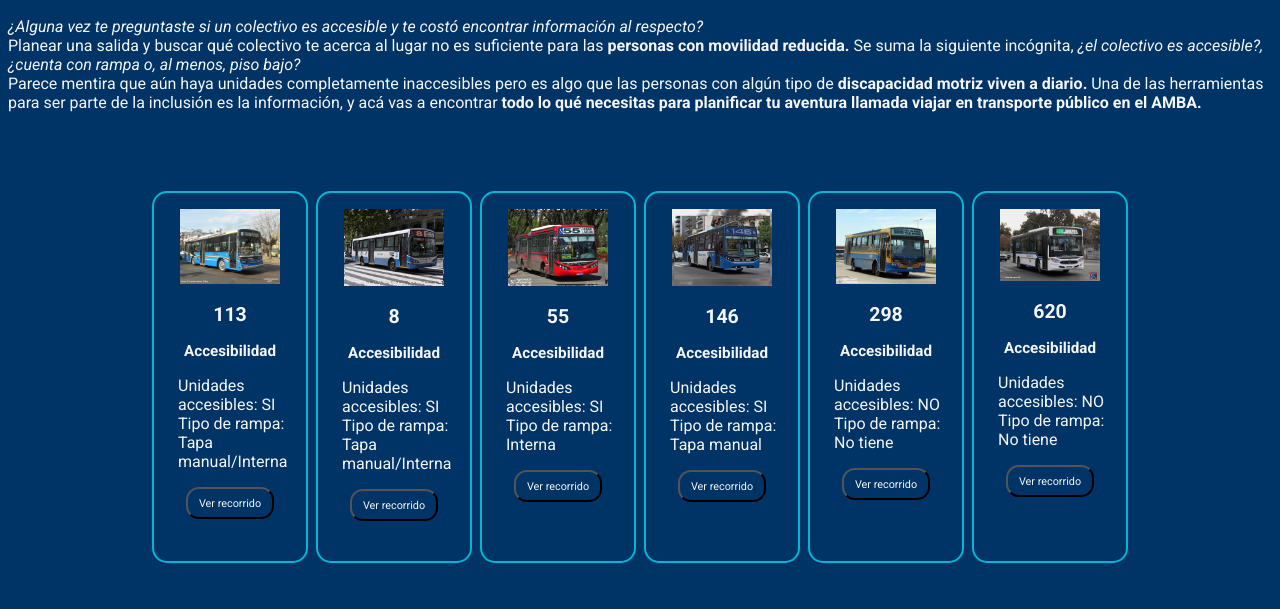
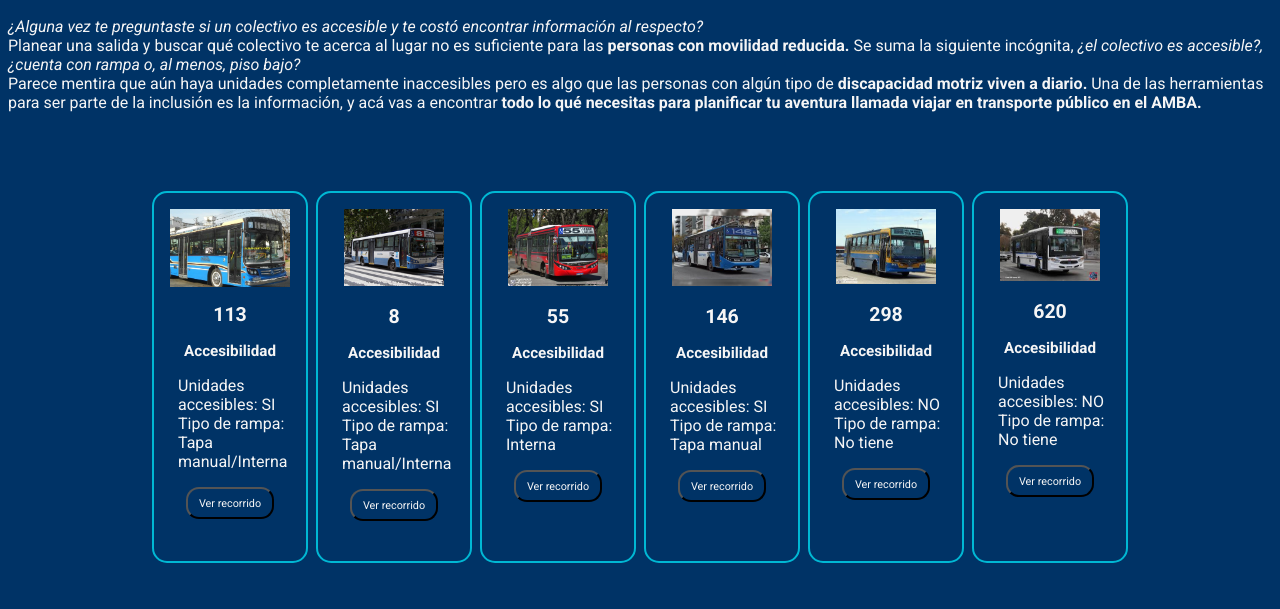
Before and after one commit to MayraLambach/LibreAndar, a plain HTML site: page index.html in a window 1280 px wide. In both pictures the pointer is over the picture 230 px from the left and 437 px from the top of the page. Shown: the part 191-800 px from the top of the page. Drawn offline with Linux system fonts and the light colour scheme.

Commit message:
zoom en img css

```diff
--- a/css/styles.css
+++ b/css/styles.css
@@ -59,6 +59,15 @@ nav {
     padding-bottom: 8px;
     font-size: small;
     width: 120px;
+}
+
+.image-container {
+  overflow: hidden; /* impide que la imagen que se salga del contenedor */
+}
+
+
+.image-container:hover img {
+  transform: scale(1.7); /* Aplica el zoom al pasar el cursor */
 }
 
 .descripcion-item {
```
